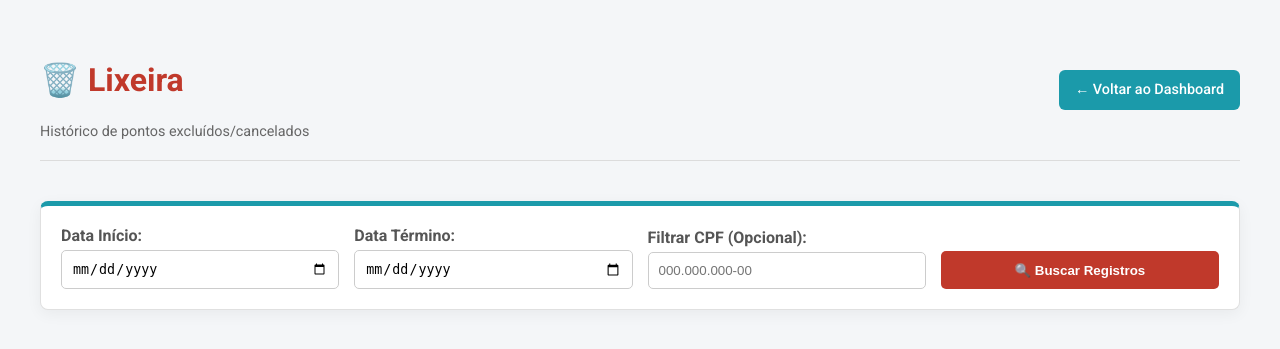
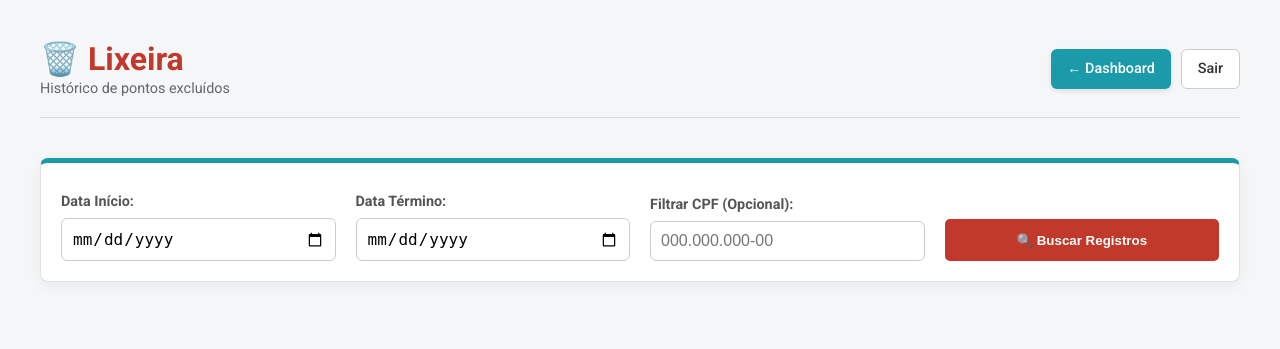
Before and after one commit to IAmCarlosRibeiro/Projeto-Checkin, a PHP site: page /lixeira.php in a window 1280 px wide. Shown: the top 349 px of the page. Run offline with PHP 8.4, Linux system fonts and the light colour scheme; the visitor is signed in with stand-in values (Sample User, id 1); some libraries are stand-ins or nearby versions.

Commit message:
Adicionado lógica para Sair e destruir sessão

```diff
--- a/lixeira.php
+++ b/lixeira.php
@@ -2,6 +2,7 @@
 session_start();
 
 // --- VERIFICAÇÃO DE PERMISSÃO ---
+// Aceita se for ADMIN (logged_in) OU MODERADOR (logged_in2)
 $isAdmin = isset($_SESSION['logged_in']) && $_SESSION['logged_in'] === true;
 $isMod = isset($_SESSION['logged_in2']) && $_SESSION['logged_in2'] === true;
 
@@ -91,42 +92,26 @@ $db->close();
 <head>
     <meta charset="UTF-8">
     <meta name="viewport" content="width=device-width, initial-scale=1.0">
-    <title>Lixeira de Pontos</title>
+    <title>Lixeira</title>
 
-    <link rel="stylesheet" href="./styles/styleadm.css">
+    <!-- CSS da Dashboard -->
+    <link rel="stylesheet" href="./styles/stylerelatorio.css">
     <link rel="shortcut icon" href="./styles/clock.ico" type="image/x-icon">
 
     <!-- FullCalendar -->
     <script src='https://cdn.jsdelivr.net/npm/fullcalendar@6.1.8/index.global.min.js'></script>
 
     <style>
-        /* CSS Específico para garantir o layout do formulário */
-        .filter-form {
-            display: grid;
-            grid-template-columns: repeat(auto-fit, minmax(200px, 1fr));
-            gap: 15px;
-            align-items: end;
+        /* Título específico da Lixeira */
+        .card summary h2 { margin: 0; font-size: 1.4rem; color: #c0392b; }
+        .summary-content { display: flex; align-items: center; width: 100%; }
+
+        /* Botão de busca vermelho */
+        .btn-filter-trash {
+            background: #c0392b; color: #fff; border: none; padding: 10px; border-radius: 5px;
+            cursor: pointer; font-weight: bold; height: 42px; width: 100%; transition: background 0.3s;
         }
-        .input-group { display: flex; flex-direction: column; }
-        .input-group label { font-weight: bold; margin-bottom: 5px; color: #555; }
-        .input-group input { padding: 10px; border: 1px solid #ccc; border-radius: 5px; width: 100%; }
-
-        .btn-filter {
-            background: #c0392b;
-            color: #fff;
-            border: none;
-            padding: 10px;
-            border-radius: 5px;
-            cursor: pointer;
-            font-weight: bold;
-            height: 38px;
-            width: 100%;
-        }
-        .btn-filter:hover { background: #a93226; }
-
-        /* Ajuste do Título dentro do Summary */
-        .card summary h2 { margin: 0; font-size: 1.4rem; color: #c0392b; }
-        .card summary { display: flex; justify-content: space-between; align-items: center; }
+        .btn-filter-trash:hover { background: #a93226; }
     </style>
 </head>
 
@@ -135,24 +120,25 @@ $db->close();
 
         <!-- HEADER -->
         <div class="header-section">
-            <div>
-                <h1 style="color:#c0392b">🗑️ Lixeira</h1>
-                <span style="color: #666; font-size: 0.9rem;">Histórico de pontos excluídos/cancelados</span>
+            <div class="header-title">
+                <h1 style="color: #c0392b;">🗑️ Lixeira</h1>
+                <span style="color: #666; font-size: 0.9rem;">Histórico de pontos excluídos</span>
             </div>
 
             <div class="header-actions">
                 <?php if ($isAdmin): ?>
-                    <a href="adm.php" class="btn-logout" style="background:#1b9aaa; color:white; border:none;">← Voltar ao Dashboard</a>
-                <?php else: ?>
-                    <a href="login.php" class="btn-logout">Sair</a>
+                    <!-- Botão Voltar (Apenas para Admin) -->
+                    <a href="adm.php" class="btn-back">← Dashboard</a>
                 <?php endif; ?>
+
+                <!-- Botão Sair (Para todos) -->
+                <a href="logout.php" class="btn-logout">Sair</a>
             </div>
         </div>
 
         <!-- CARD DE FILTRO -->
         <div class="card">
             <div class="card-content" style="border:none; padding-top:20px;">
-                <!-- Classe filter-form restaurada -->
                 <form method="POST" action="" class="filter-form">
                     <div class="input-group">
                         <label>Data Início:</label>
@@ -170,7 +156,7 @@ $db->close();
                     </div>
 
                     <div class="input-group">
-                        <button type="submit" class="btn-filter">🔍 Buscar Registros</button>
+                        <button type="submit" class="btn-filter-trash">🔍 Buscar Registros</button>
                     </div>
                 </form>
             </div>
@@ -181,7 +167,9 @@ $db->close();
             <!-- CALENDÁRIO (RETRÁTIL) -->
             <details class="card" style="border-top-color: #c0392b;" open id="detailsCalendar">
                 <summary>
-                    <h2>📅 Visão Mensal (Excluídos)</h2>
+                    <div class="summary-content">
+                        <h2>📅 Visão Mensal (Excluídos)</h2>
+                    </div>
                     <div class="toggle-icon"></div>
                 </summary>
                 <div class="card-content">
@@ -191,9 +179,11 @@ $db->close();
 
             <!-- TABELA DE RESUMO (RETRÁTIL) -->
             <?php if (count($summaryData) > 0): ?>
-            <details class="card" open>
+            <details class="card" style="border-top-color: #c0392b;" open>
                 <summary>
-                    <h2>⏱️ Resumo de Horas Excluídas</h2>
+                    <div class="summary-content">
+                        <h2>⏱️ Resumo de Horas Excluídas</h2>
+                    </div>
                     <div class="toggle-icon"></div>
                 </summary>
                 <div class="card-content">
--- a/relatorios.php
+++ b/relatorios.php
@@ -90,7 +90,7 @@ $db->close();
     <meta name="viewport" content="width=device-width, initial-scale=1.0">
     <title>Relatórios</title>
 
-    <link rel="stylesheet" href="./styles/styleadm.css">
+    <link rel="stylesheet" href="./styles/stylerelatorio.css">
     <link rel="shortcut icon" href="./styles/clock.ico" type="image/x-icon">
 
     <!-- FullCalendar -->
--- a/styles/stylerelatorio.css
+++ b/styles/stylerelatorio.css
@@ -314,3 +314,29 @@ textarea.input-sql:focus { outline: none; border-color: var(--first-color); }
     /* Filtros no mobile */
     .filter-form { grid-template-columns: 1fr; }
 }
+
+/* --- Botão Voltar ao Dashboard --- */
+.btn-back {
+    text-decoration: none;
+    padding: 10px 16px;
+    border-radius: 6px;
+    font-size: 0.9rem;
+    font-weight: 500;
+    display: inline-flex; /* Garante que fique alinhado com os outros */
+    align-items: center;
+    gap: 5px;
+    transition: all 0.2s ease-in-out;
+    height: 40px;
+    cursor: pointer;
+
+    /* Estilo Visual (Azul Principal) */
+    background-color: var(--first-color);
+    color: white;
+    border: none;
+    box-shadow: 0 2px 5px rgba(0,0,0,0.1);
+}
+
+.btn-back:hover {
+    background-color: #157a8a; /* Tom mais escuro no hover */
+    transform: translateY(-1px);
+}
```
Also changed, not shown: adm.php (+7 -7 lines), logout.php (added, +22 -0 lines).
